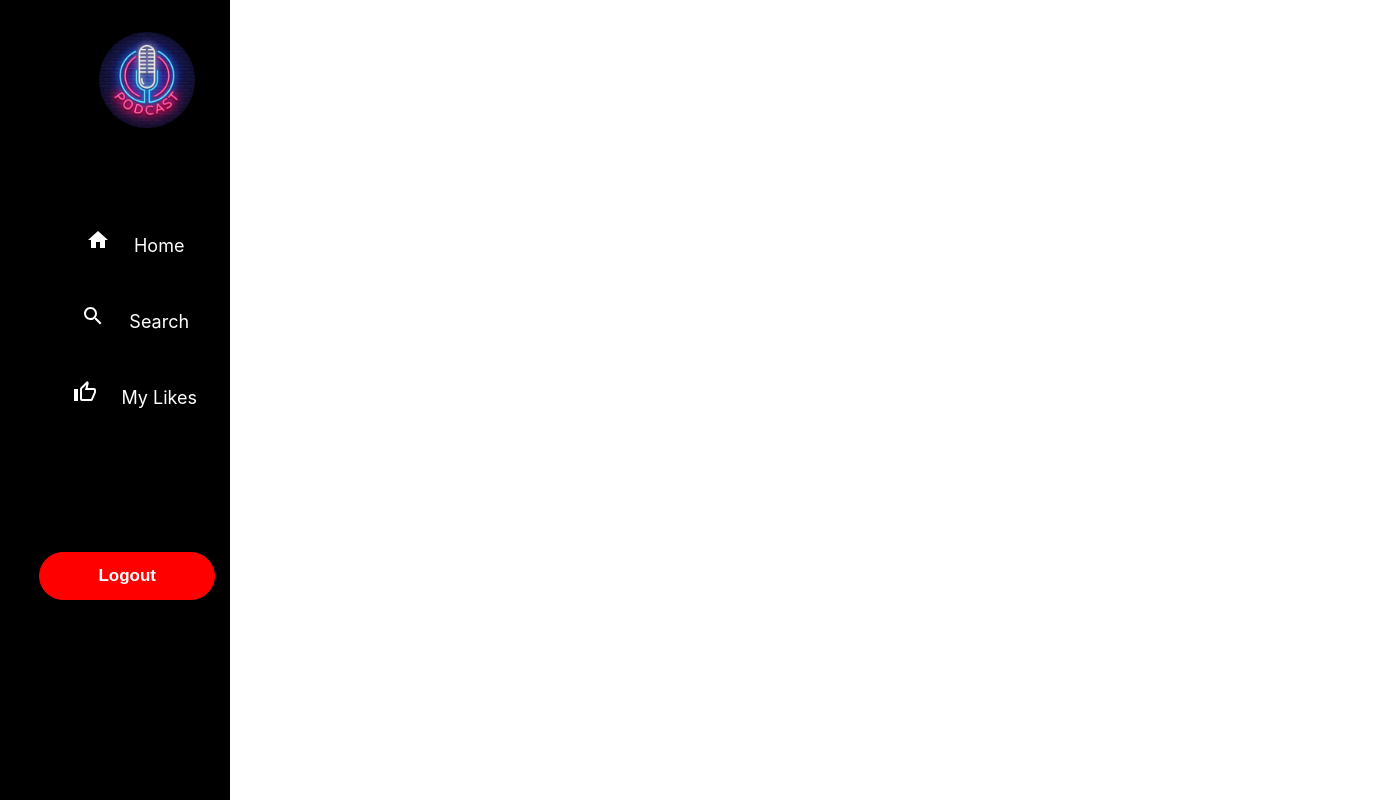
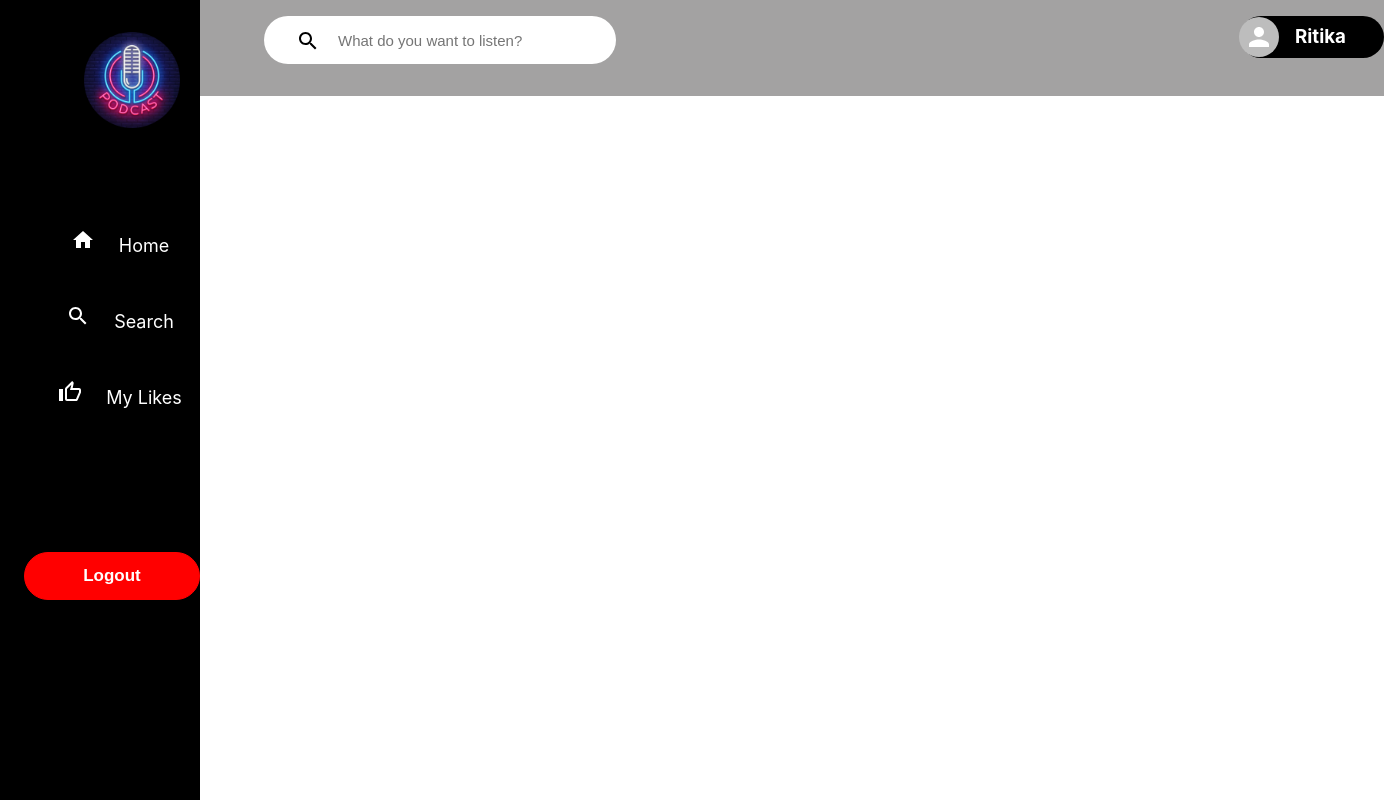
Before and after one commit to Ritika091/Team-TechKnowBit, a React (Create React App) app in the folder frontend/: page / in a window 1280 px wide. Shown: the whole page, 1384 px wide, since content can reach past the window. Built offline with nearby package versions, Linux system fonts and the light colour scheme.

Commit message:
added nav

```diff
--- a/frontend/src/Components/Home/Home.css
+++ b/frontend/src/Components/Home/Home.css
@@ -0,0 +1,3 @@
+.Home{
+    display: flex ;
+}
--- a/frontend/src/Components/Home/Home.js
+++ b/frontend/src/Components/Home/Home.js
@@ -1,10 +1,13 @@
 import React from 'react'
 import Sidebar from '../Sidebar/Sidebar'
+import UpperNav from '../UpperNav/UpperNav'
+import './Home.css'
 
 export default function Home() {
   return (
     <div className='Home'>
         <Sidebar/>
+        <UpperNav/>
     </div>
   )
 }
--- /dev/null
+++ b/frontend/src/Components/UpperNav/UpperNav.css
@@ -0,0 +1,43 @@
+.UpperNav{
+    background-color: rgba(26, 23, 23, 0.4);
+    width: 100vw;
+    height: 12vh;
+}
+.Search{
+    display: flex;
+    background: white;
+    width: 22rem;
+    border-radius: 4rem;
+    height: 3rem;
+    margin-top: 1rem;
+    margin-left: 4rem;
+}
+.searchIcon{
+    margin-top: 0.8rem;
+    margin-left: 2rem;
+    margin-right: 1rem;
+}
+.Search input[type=text]{
+    width: 15rem;
+    border: none;
+    outline: none;
+    border-radius: 4rem;
+    font-size: 15px;
+}
+.profile{
+    display: flex;
+    background: black;
+    width: 9rem;
+    align-items: center;
+    color: white;
+    height: 2.6rem;
+    border-radius: 5rem;
+    margin-left: 65rem;
+    margin-top: -3rem;
+}
+.profile h3{
+    padding: 0 1rem;
+}
+.Ava{
+    margin-left: -1px;
+}
--- /dev/null
+++ b/frontend/src/Components/UpperNav/UpperNav.js
@@ -0,0 +1,19 @@
+import React from 'react'
+import './UpperNav.css'
+import SearchIcon from '@mui/icons-material/Search';
+import Avatar from '@mui/material/Avatar';
+
+export default function UpperNav() {
+  return (
+    <div className='UpperNav'>
+       <div className="Search">
+       <SearchIcon className='searchIcon' />
+       <input type="text" placeholder="What do you want to listen?" name="search"></input>
+       </div>
+       <div className="profile">
+       <Avatar alt="Remy Sharp" src=""  className='Ava'/>
+       <h3>Ritika</h3>
+       </div>
+    </div>
+  )
+}
```
